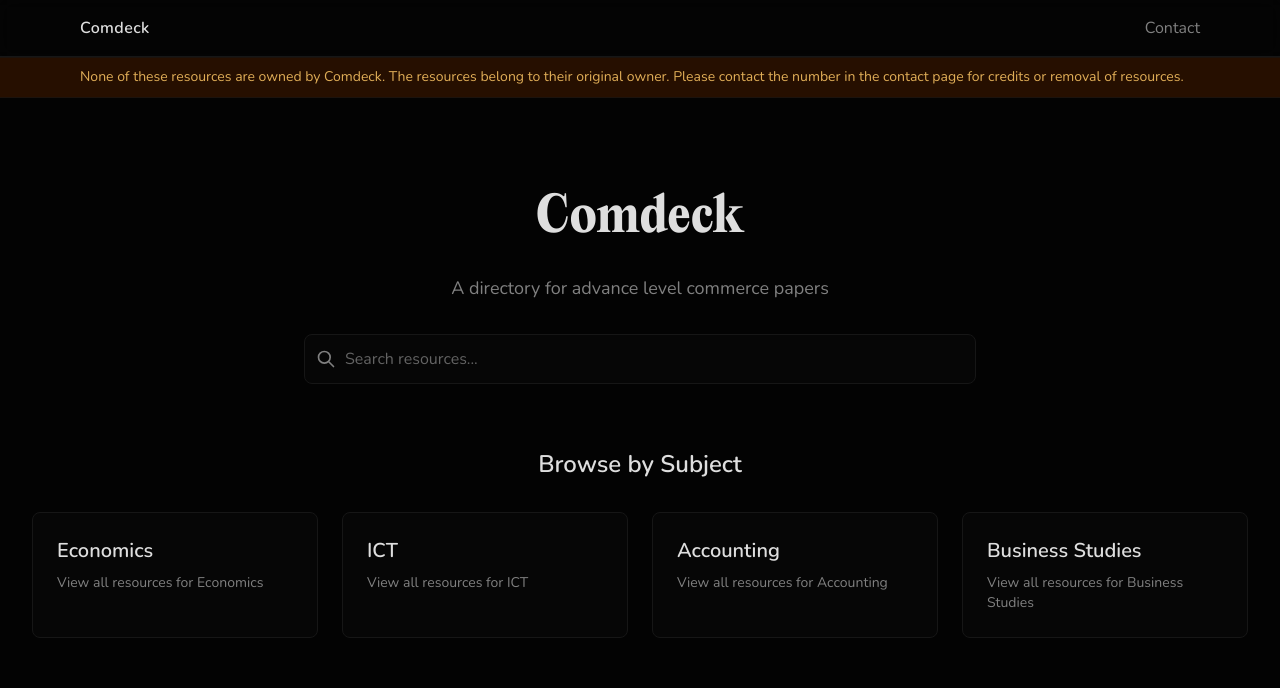
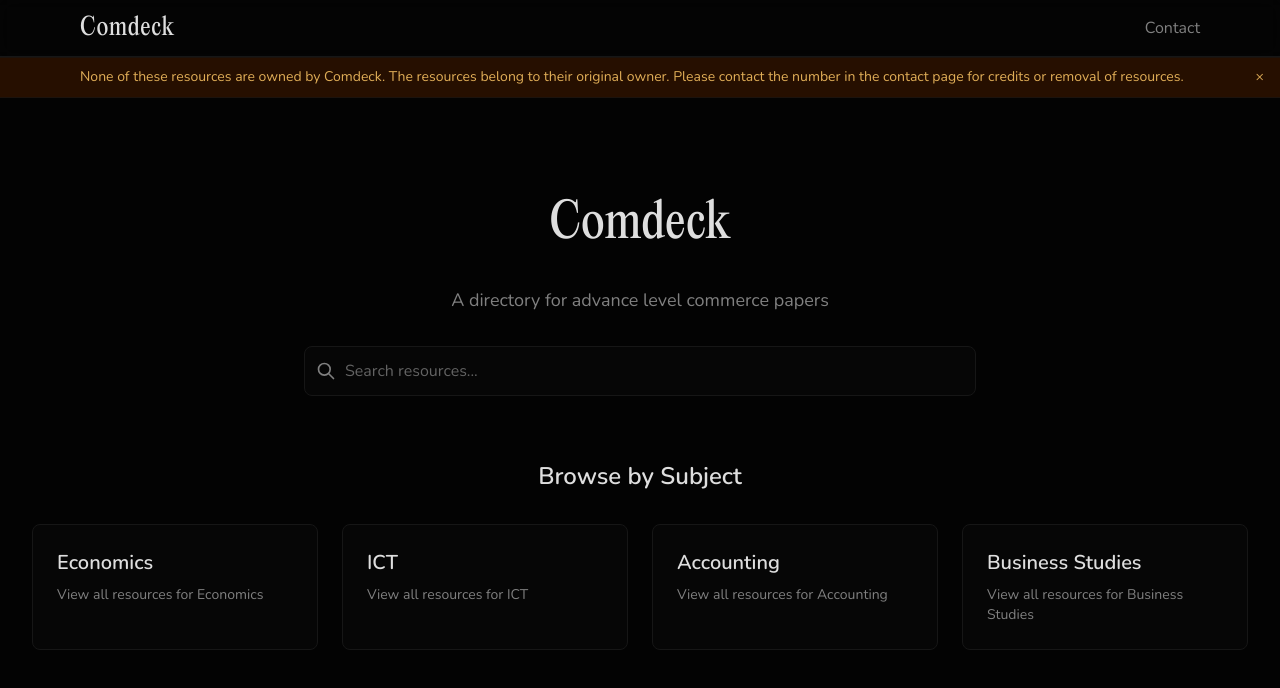
Before and after one commit to UmairFaiser/comdeck, a Next.js app: page / in a window 1280 px wide. Shown: the top 688 px of the page. Built offline with nearby package versions, Linux system fonts and the light colour scheme.

Commit message:
Correted the comdeck font and added a close button to the disclaimer

```diff
--- a/app/page.tsx
+++ b/app/page.tsx
@@ -9,7 +9,7 @@ export default function Home() {
       <div className="mx-auto max-w-7xl px-4 py-16 sm:px-6 lg:px-8">
         <header className="mb-16 text-center">
           <Link href="/">
-            <h1 className="text-5xl font-semibold text-[oklch(0.90_0_0)] my-8 font-serif">
+            <h1 className="font-serif font-normal text-[oklch(0.90_0_0)] my-8 text-4xl md:text-5xl leading-tight">
               Comdeck
             </h1>
           </Link>
--- a/components/DisclaimerBanner.tsx
+++ b/components/DisclaimerBanner.tsx
@@ -1,14 +1,49 @@
 "use client";
+import { useEffect, useState } from "react";
 
 export default function DisclaimerBanner() {
+  const [dismissed, setDismissed] = useState(false);
+  const [hiding, setHiding] = useState(false);
+
+  useEffect(() => {
+    try {
+      const stored = localStorage.getItem("comdeck_disclaimer_dismissed");
+      if (stored === "true") setDismissed(true);
+    } catch (_) {
+      // ignore storage access issues
+    }
+  }, []);
+
+  const handleDismiss = () => {
+    setHiding(true);
+    setTimeout(() => {
+      setDismissed(true);
+      try {
+        localStorage.setItem("comdeck_disclaimer_dismissed", "true");
+      } catch (_) {}
+    }, 300);
+  };
+
+  if (dismissed) return null;
+
   return (
-    <div className="w-full bg-[oklch(0.20_0.06_70)] text-[oklch(0.78_0.12_80)] border-y border-border/60">
+    <div
+      className={`relative w-full bg-[oklch(0.20_0.06_70)] text-[oklch(0.78_0.12_80)] border-y border-border/60 transition-opacity duration-300 ease-in-out ${hiding ? "opacity-0" : "opacity-100"}`}
+    >
       <div className="mx-auto max-w-6xl px-4 py-2 text-sm">
         <p className="leading-relaxed">
           None of these resources are owned by Comdeck. The resources belong to their
           original owner. Please contact the number in the contact page for credits or
           removal of resources.
         </p>
+        <button
+          type="button"
+          aria-label="Dismiss disclaimer"
+          onClick={handleDismiss}
+          className="absolute right-2 top-1/2 -translate-y-1/2 px-2 py-1 text-[oklch(0.78_0.12_80)] hover:text-white focus:outline-none"
+        >
+          ×
+        </button>
       </div>
     </div>
   );
--- a/components/NavBar.tsx
+++ b/components/NavBar.tsx
@@ -3,9 +3,9 @@ import Link from "next/link";
 
 export default function NavBar() {
   return (
-    <nav className="w-full border-b border-border bg-surface/80 backdrop-blur supports-[backdrop-filter]:bg-surface/60">
+    <nav className="w-full border-b border-border bg-surface/80 backdrop-blur supports-backdrop-filter:bg-surface/60">
       <div className="mx-auto max-w-6xl flex items-center justify-between px-4 h-14">
-        <Link href="/" className="text-foreground font-semibold tracking-wide">
+        <Link href="/" className="text-foreground font-serif font-normal tracking-wide text-xl md:text-2xl leading-tight">
           Comdeck
         </Link>
         <div className="flex items-center gap-6">
```
